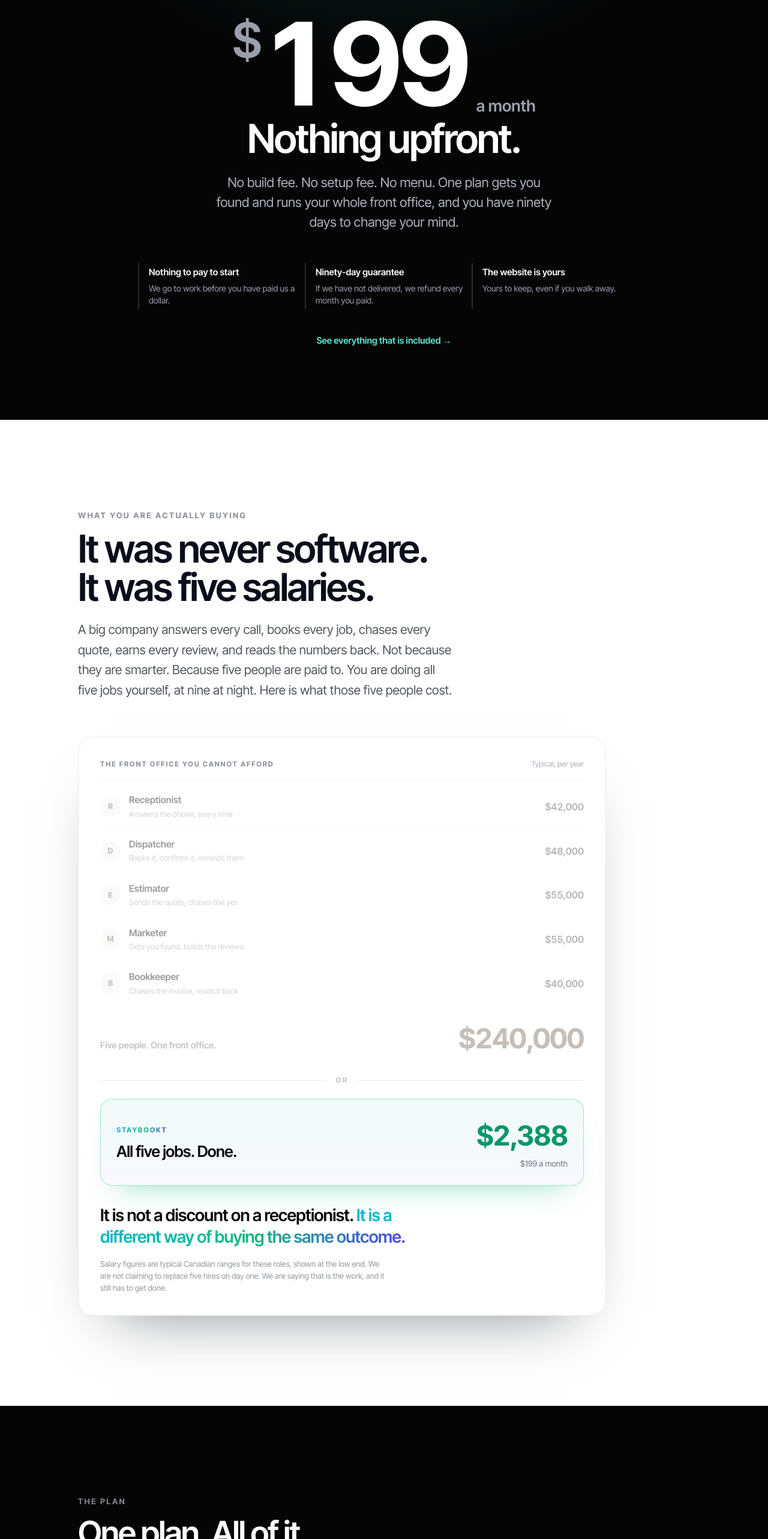
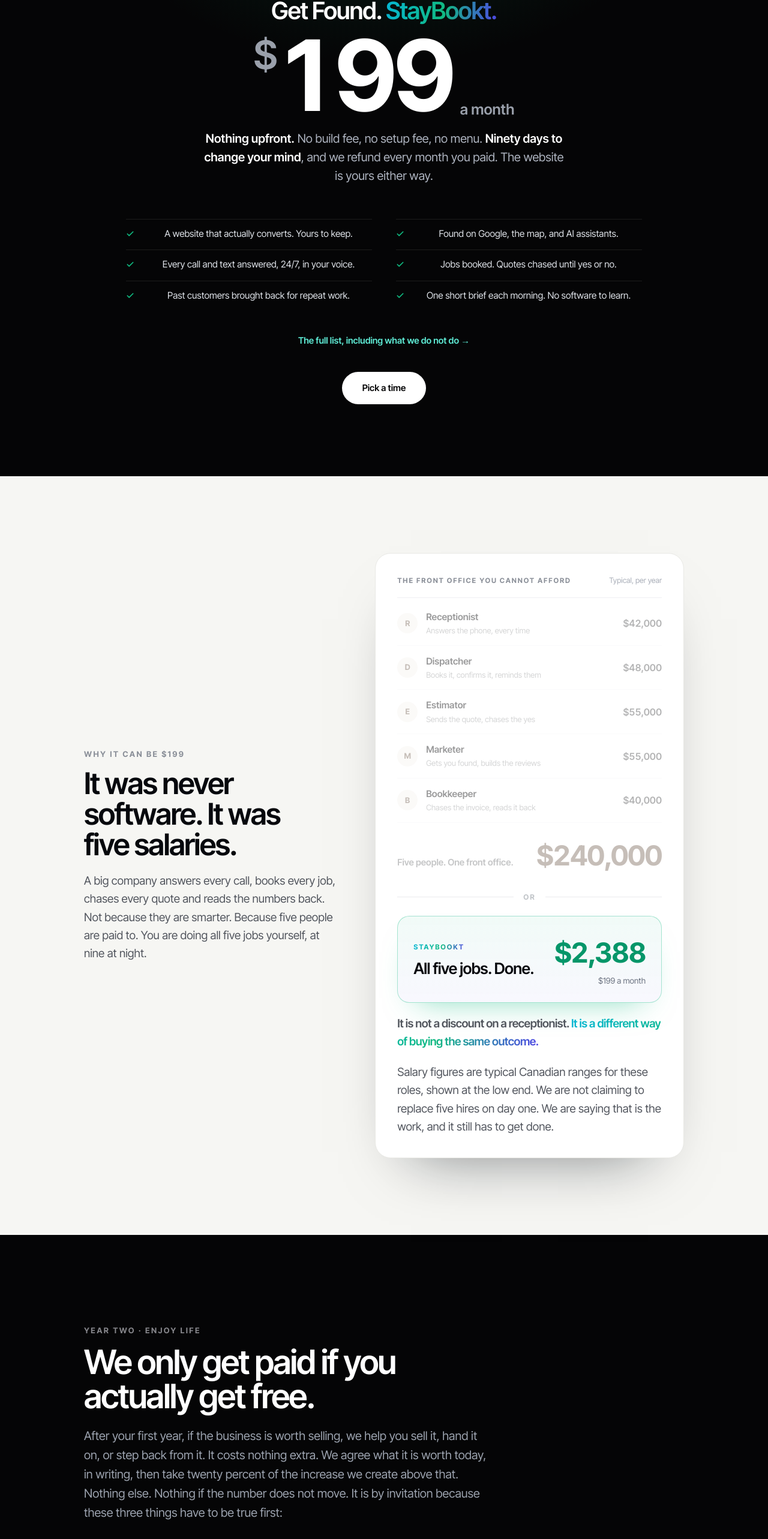
Before and after one commit to staybookt/staybookt-investor, a Next.js app: page /pricing in a window 1280 px wide. Shown: the part 180-2746 px from the top of the page at 60% size. Built offline with nearby package versions, Linux system fonts and the light colour scheme; no server answers.

Commit message:
Pricing: seven sections down to four. The whole offer now lands in one screen (Get Found. StayBookt. $199. Everything. Ninety days). Everything below only answers how that can be true. Also fixes the missing .v4 class that was making the wordmark's Bookt invisible on Pricing and About

```diff
--- a/app/pricing/page.tsx
+++ b/app/pricing/page.tsx
@@ -4,7 +4,7 @@ import { FiveSalaries, ValueShare } from '@/components/PricingScenes';
 import { START_LINK } from '@/lib/site';
 
 const SHARE =
-  'One plan. $199 a month, nothing upfront, ninety days to change your mind. It is not a discount on a receptionist. It is the five people you cannot hire.';
+  'Get Found and StayBookt. One plan, $199 a month, nothing upfront, ninety days to change your mind. It is not a discount on a receptionist. It is the five people you cannot hire.';
 
 export const metadata = {
   title: 'Pricing',
@@ -21,121 +21,94 @@ export const metadata = {
   twitter: { card: 'summary_large_image', title: 'Pricing · StayBookt', description: SHARE },
 };
 
-const INCLUDED = [
-  { t: 'A website that actually converts', b: 'Fast, built for a phone, hosted for you. Yours to keep.' },
-  { t: 'Found on Google, the map, and AI', b: 'Your listing rebuilt, ranked locally, reviews building every week.' },
-  { t: 'Every call and text answered', b: '24/7, in your voice. AI for the everyday, a real person for the unusual.' },
-  { t: 'Jobs booked, quotes chased', b: 'Onto your calendar, confirmed, reminded. Every quote followed until yes or no.' },
-  { t: 'Past customers brought back', b: 'Reviews, referrals, and the follow-up work booked before they drift.' },
-  { t: 'One short brief each morning', b: 'Thirty seconds. No dashboard. No software to learn.' },
+/* THE OFFER, ON ONE SCREEN.
+ * The page used to be seven sections and you had to assemble the deal yourself
+ * out of pieces scattered down a scroll. Now the entire thing is stated once, in
+ * the hero, and everything below it only answers "how can that be true." */
+const GETS = [
+  'A website that actually converts. Yours to keep.',
+  'Found on Google, the map, and AI assistants.',
+  'Every call and text answered, 24/7, in your voice.',
+  'Jobs booked. Quotes chased until yes or no.',
+  'Past customers brought back for repeat work.',
+  'One short brief each morning. No software to learn.',
 ];
 
 const THRESHOLDS = [
-  {
-    h: 'The business can run a week without you.',
-    p: 'Calls answered, jobs booked, quotes chased, whether you are on the tools, on a beach, or in a hospital bed. This is the one that actually moves the number.',
-  },
-  {
-    h: 'The revenue repeats.',
-    p: 'Service agreements and returning customers, not a pile of one-off jobs. A buyer pays a premium for revenue that shows up again next year.',
-  },
-  {
-    h: 'You want it.',
-    p: 'Plenty of owners never want to sell or step back, and that is a perfectly good answer. The plan stays exactly the same, at exactly the same price.',
-  },
+  'The business can run a week without you.',
+  'The revenue repeats, instead of starting from zero.',
+  'You actually want it. Plenty of owners never do.',
 ];
 
 const CSS = `
 .prc{background:#fff;color:var(--v4-ink);}
-.prc .wrap{width:100%;max-width:1100px;margin:0 auto;padding:0 clamp(20px,4vw,40px);}
-.prc .narrow{max-width:820px;margin:0 auto;}
+.prc .wrap{width:100%;max-width:1080px;margin:0 auto;padding:0 clamp(20px,4vw,40px);}
 .prc .eyebrow{font-size:13px;font-weight:700;letter-spacing:.18em;text-transform:uppercase;color:#8a8f98;}
 .prc h1,.prc h2,.prc h3{font-weight:600;letter-spacing:-.035em;color:var(--v4-ink);}
-.prc-btn{display:inline-flex;align-items:center;gap:8px;background:var(--v4-ink);color:#fff;font-size:15px;font-weight:600;border-radius:999px;padding:16px 32px;text-decoration:none;transition:transform .3s ease;}
+.prc-btn{display:inline-flex;align-items:center;gap:8px;background:var(--v4-ink);color:#fff;font-size:15px;font-weight:600;border-radius:999px;padding:16px 34px;text-decoration:none;transition:transform .3s ease;}
 .prc-btn:hover{transform:translateY(-1px);}
 .prc-btn.w{background:#fff;color:#050506;}
 
-/* ===== 1. HERO — the number is the hero. No aurora, no gradient headline. ===== */
-.prc-hero{position:relative;background:#050506;text-align:center;padding:clamp(150px,20vh,220px) 0 clamp(80px,10vw,120px);overflow:hidden;}
-.prc-hero::before{content:'';position:absolute;inset:0;background:radial-gradient(58% 48% at 50% 2%,rgba(16,185,129,.14),transparent 64%);pointer-events:none;}
+/* ===== 1. THE OFFER. All of it, in one screen. ===== */
+.prc-hero{position:relative;background:#050506;padding:clamp(140px,17vh,190px) 0 clamp(80px,10vw,120px);overflow:hidden;}
+.prc-hero::before{content:'';position:absolute;inset:0;background:radial-gradient(58% 46% at 50% 0%,rgba(16,185,129,.14),transparent 64%);pointer-events:none;}
 .prc-hero .wrap{position:relative;z-index:1;}
-.prc-hero .eyebrow{color:#c9cdd6;}
-.prnum{display:flex;align-items:flex-start;justify-content:center;gap:6px;margin-top:20px;color:#fff;font-weight:700;letter-spacing:-.05em;line-height:.9;font-size:clamp(84px,15vw,200px);font-variant-numeric:tabular-nums;}
-.prnum .d{font-size:.42em;font-weight:600;margin-top:.14em;color:#9aa0ab;}
-.prnum .per{align-self:flex-end;margin-bottom:.16em;margin-left:10px;font-size:.14em;font-weight:600;letter-spacing:0;color:#9aa0ab;}
-.prc-hero h1{margin-top:6px;font-size:clamp(34px,5.2vw,70px);line-height:1.02;color:#fff;}
-.prc-hero .lead{margin:22px auto 0;font-size:clamp(17px,2vw,22px);line-height:1.5;color:#aeb4c0;max-width:44ch;}
-.prfacts{display:grid;grid-template-columns:repeat(3,minmax(0,1fr));gap:14px;max-width:820px;margin:clamp(38px,5vw,52px) auto 0;text-align:left;}
-@media(max-width:720px){.prfacts{grid-template-columns:1fr;}}
-.prfacts>div{border-left:2px solid rgba(255,255,255,.16);padding:4px 0 4px 16px;}
-.prfacts b{display:block;font-size:15px;font-weight:600;color:#fff;}
-.prfacts span{display:block;margin-top:5px;font-size:14px;line-height:1.45;color:#98a0ae;}
-.prlink{margin-top:clamp(32px,4vw,42px);font-size:15px;}
-.prlink a{color:#5eead4;text-decoration:none;font-weight:600;}
-.prlink a:hover{text-decoration:underline;}
+.prc-hero .eyebrow{color:#c9cdd6;text-align:center;}
 
-/* ===== 2. THE LEDGER ===== */
-.prc-led{background:var(--v4-cream);padding:clamp(90px,12vw,150px) 0;}
-.prc-led .hd{max-width:760px;}
-.prc-led h2{margin-top:14px;font-size:clamp(32px,5vw,64px);line-height:1.0;max-width:15ch;}
-.prc-led .hd p{margin-top:22px;font-size:clamp(17px,1.95vw,21px);line-height:1.6;color:#52565e;max-width:52ch;}
-.prc-led .stage{margin-top:clamp(40px,5vw,60px);max-width:880px;}
+.plan{margin-top:16px;text-align:center;}
+.plan .nm{font-size:clamp(24px,3.2vw,40px);font-weight:600;letter-spacing:-.03em;color:#fff;line-height:1.1;}
+.plan .nm .sb{background:linear-gradient(100deg,#06b6d4,#10b981 52%,#4f46e5);-webkit-background-clip:text;background-clip:text;color:transparent;}
+.prnum{display:flex;align-items:flex-start;justify-content:center;gap:4px;margin-top:14px;color:#fff;font-weight:700;letter-spacing:-.05em;line-height:.88;font-size:clamp(76px,13vw,164px);font-variant-numeric:tabular-nums;}
+.prnum .d{font-size:.4em;font-weight:600;margin-top:.15em;color:#9aa0ab;}
+.prnum .per{align-self:flex-end;margin-bottom:.18em;margin-left:10px;font-size:.15em;font-weight:600;letter-spacing:0;color:#9aa0ab;}
+.plan .terms{margin-top:18px;font-size:clamp(16px,1.9vw,20px);line-height:1.55;color:#aeb4c0;max-width:52ch;margin-left:auto;margin-right:auto;}
+.plan .terms b{color:#fff;font-weight:600;}
 
-/* ===== 3. INCLUDED ===== */
-.prc-inc{background:#050506;padding:clamp(90px,12vw,150px) 0;}
-.prc-inc .eyebrow{color:#86868b;}
-.prc-inc h2{margin-top:14px;font-size:clamp(30px,4.4vw,54px);line-height:1.04;color:#fff;max-width:16ch;}
-.prc-inc .grid{display:grid;grid-template-columns:1fr 1fr;gap:clamp(20px,3vw,36px) clamp(30px,5vw,64px);margin-top:clamp(40px,5vw,58px);}
-@media(max-width:760px){.prc-inc .grid{grid-template-columns:1fr;}}
-.prc-inc .it{display:grid;grid-template-columns:22px minmax(0,1fr);gap:14px;align-items:start;padding:18px 0;border-top:1px solid rgba(255,255,255,.09);}
-.prc-inc .ck{width:22px;height:22px;border-radius:50%;background:rgba(16,185,129,.16);display:flex;align-items:center;justify-content:center;margin-top:2px;}
-.prc-inc .it b{display:block;font-size:16.5px;font-weight:600;color:#f5f5f7;letter-spacing:-.01em;}
-.prc-inc .it span{display:block;margin-top:6px;font-size:14.5px;line-height:1.5;color:#9aa0ab;}
-.prc-inc .more{margin-top:clamp(32px,4vw,44px);font-size:15px;}
-.prc-inc .more a{color:#5eead4;text-decoration:none;font-weight:600;}
+/* what you get, right here, not three sections away */
+.gets{display:grid;grid-template-columns:repeat(2,minmax(0,1fr));gap:2px 40px;max-width:860px;margin:clamp(40px,5vw,56px) auto 0;}
+@media(max-width:720px){.gets{grid-template-columns:1fr;}}
+.gets .g{display:grid;grid-template-columns:20px minmax(0,1fr);gap:12px;align-items:start;padding:13px 0;border-top:1px solid rgba(255,255,255,.09);font-size:15.5px;line-height:1.45;color:#dfe3e9;}
+.gets .g svg{margin-top:4px;}
+.prc-hero .more{margin-top:clamp(30px,4vw,40px);text-align:center;font-size:15px;}
+.prc-hero .more a{color:#5eead4;text-decoration:none;font-weight:600;}
+.prc-hero .more a:hover{text-decoration:underline;}
+.prc-hero .cta{margin-top:clamp(30px,4vw,40px);text-align:center;}
 
-/* ===== 4. GUARANTEE ===== */
-.prc-gtee{background:#fff;padding:clamp(100px,13vw,170px) 0;text-align:center;}
-.prc-gtee h2{font-size:clamp(34px,5.6vw,76px);line-height:1.0;max-width:14ch;margin:14px auto 0;}
-.prc-gtee p{margin:26px auto 0;font-size:clamp(17px,2vw,21px);line-height:1.6;color:#52565e;max-width:56ch;}
+/* ===== 2. WHY IT CAN BE $199 ===== */
+.prc-led{background:var(--v4-cream);padding:clamp(80px,10vw,130px) 0;}
+.prc-led .two{display:grid;grid-template-columns:minmax(0,.9fr) minmax(0,1.1fr);gap:clamp(32px,5vw,72px);align-items:center;}
+@media(max-width:940px){.prc-led .two{grid-template-columns:1fr;gap:36px;}}
+.prc-led h2{margin-top:14px;font-size:clamp(30px,3.9vw,52px);line-height:1.02;max-width:13ch;}
+.prc-led p{margin-top:20px;font-size:clamp(16px,1.75vw,19px);line-height:1.6;color:#52565e;max-width:44ch;}
 
-/* ===== 5. THE INVITATION ===== */
-.prc-inv{background:#050506;padding:clamp(90px,12vw,150px) 0;}
-.prc-inv .eyebrow{color:#86868b;}
-.prc-inv h2{margin-top:14px;font-size:clamp(30px,4.6vw,58px);line-height:1.03;color:#fff;max-width:18ch;}
-.prc-inv .p{margin-top:22px;font-size:clamp(17px,1.95vw,21px);line-height:1.6;color:#9ba2ae;max-width:56ch;}
-.prc-inv ol{list-style:none;margin:clamp(38px,5vw,54px) 0 0;padding:0;max-width:800px;}
-.prc-inv li{display:grid;grid-template-columns:38px minmax(0,1fr);gap:16px;padding:26px 0;border-top:1px solid rgba(255,255,255,.1);}
-.prc-inv li .n{font-size:13px;font-weight:700;letter-spacing:.1em;color:#5c6470;padding-top:6px;}
-.prc-inv li h3{font-size:clamp(19px,2.2vw,26px);line-height:1.25;color:#fff;}
-.prc-inv li p{margin-top:10px;font-size:16px;line-height:1.6;color:#9ba2ae;max-width:54ch;}
-.prc-inv .note{margin-top:clamp(34px,4vw,46px);padding-left:22px;border-left:3px solid #f59e0b;font-size:clamp(18px,2.1vw,24px);font-weight:600;letter-spacing:-.02em;line-height:1.35;color:#fff;max-width:44ch;}
+/* ===== 3. YEAR TWO. The upside deal. ===== */
+.prc-vs{background:#050506;padding:clamp(90px,12vw,150px) 0;}
+.prc-vs .eyebrow{color:#86868b;}
+.prc-vs h2{margin-top:14px;font-size:clamp(30px,4.4vw,56px);line-height:1.03;color:#fff;max-width:16ch;}
+.prc-vs .p{margin-top:20px;font-size:clamp(16px,1.85vw,20px);line-height:1.6;color:#9ba2ae;max-width:58ch;}
+.prc-vs .thr{display:grid;grid-template-columns:repeat(3,minmax(0,1fr));gap:14px;margin-top:clamp(30px,4vw,40px);}
+@media(max-width:760px){.prc-vs .thr{grid-template-columns:1fr;}}
+.prc-vs .thr div{border-left:2px solid rgba(245,158,11,.5);padding:2px 0 2px 14px;font-size:14.5px;line-height:1.5;color:#c7ccd6;}
+.prc-vs .stage{margin-top:clamp(38px,4.5vw,52px);}
+.prc-vs .cmp{margin-top:clamp(28px,3.4vw,38px);display:grid;grid-template-columns:repeat(3,minmax(0,1fr));gap:12px;}
+@media(max-width:760px){.prc-vs .cmp{grid-template-columns:1fr;}}
+.prc-vs .cmp>div{border:1px solid rgba(255,255,255,.1);border-radius:16px;padding:18px 20px;}
+.prc-vs .cmp .who{font-size:11.5px;font-weight:700;letter-spacing:.14em;text-transform:uppercase;color:#86868b;}
+.prc-vs .cmp .amt{margin-top:7px;font-size:clamp(19px,2.2vw,24px);font-weight:700;letter-spacing:-.025em;color:#fff;}
+.prc-vs .cmp .of{margin-top:6px;font-size:13.5px;line-height:1.5;color:#9aa0ab;}
+.prc-vs .cmp .us{border-color:rgba(16,185,129,.45);background:rgba(16,185,129,.06);}
+.prc-vs .cmp .us .amt{color:#5eead4;}
 
-/* ===== 6. VALUE SHARE ===== */
-.prc-vs{background:var(--v4-cream);padding:clamp(90px,12vw,150px) 0;}
-.prc-vs .hd{max-width:760px;}
-.prc-vs h2{margin-top:14px;font-size:clamp(30px,4.6vw,58px);line-height:1.03;max-width:16ch;}
-.prc-vs .hd p{margin-top:22px;font-size:clamp(17px,1.95vw,21px);line-height:1.6;color:#52565e;max-width:56ch;}
-.prc-vs .stage{margin-top:clamp(40px,5vw,58px);max-width:880px;}
-.prc-vs .cmp{margin-top:clamp(34px,4vw,46px);display:grid;grid-template-columns:repeat(3,minmax(0,1fr));gap:14px;max-width:880px;}
-@media(max-width:760px){.prc-vs .cmp{grid-template-columns:1fr;}}
-.prc-vs .cmp>div{background:#fff;border:1px solid #e9e9e5;border-radius:18px;padding:20px 22px;}
-.prc-vs .cmp .who{font-size:12px;font-weight:700;letter-spacing:.14em;text-transform:uppercase;color:#9298a1;}
-.prc-vs .cmp .amt{margin-top:8px;font-size:clamp(20px,2.4vw,26px);font-weight:700;letter-spacing:-.025em;color:var(--v4-ink);}
-.prc-vs .cmp .of{margin-top:6px;font-size:14px;line-height:1.5;color:#6b7280;}
-.prc-vs .cmp .us{border-color:rgba(16,185,129,.4);box-shadow:0 20px 44px -30px rgba(16,185,129,.6);}
-.prc-vs .cmp .us .amt{color:#059669;}
-
-/* ===== 7. CLOSER ===== */
-.prc-close{background:#050506;text-align:center;padding:clamp(100px,14vw,180px) 0;}
-.prc-close h2{font-size:clamp(32px,5vw,66px);line-height:1.02;color:#fff;max-width:16ch;margin:0 auto;}
-.prc-close p{margin:22px auto 0;font-size:clamp(17px,2vw,21px);line-height:1.55;color:#aeb4c0;max-width:46ch;}
+/* ===== 4. CLOSER ===== */
+.prc-close{background:#fff;text-align:center;padding:clamp(100px,14vw,180px) 0;}
+.prc-close h2{font-size:clamp(34px,5.4vw,72px);line-height:1.0;max-width:16ch;margin:0 auto;}
+.prc-close p{margin:24px auto 0;font-size:clamp(17px,2vw,21px);line-height:1.55;color:#52565e;max-width:46ch;}
 .prc-close .cta{margin-top:36px;}
 `;
 
-function Check() {
+function Tick() {
   return (
-    <svg width="12" height="12" viewBox="0 0 24 24" fill="none" stroke="#10b981" strokeWidth={3.2} aria-hidden="true">
+    <svg width="14" height="14" viewBox="0 0 24 24" fill="none" stroke="#10b981" strokeWidth={3} aria-hidden="true">
       <path strokeLinecap="round" strokeLinejoin="round" d="M4 12l5 5L20 6" />
     </svg>
   );
@@ -143,139 +116,85 @@ function Check() {
 
 export default function PricingPage() {
   return (
-    <main className="prc">
+    <main className="prc v4">
       <style>{CSS}</style>
       <Nav />
 
-      {/* 1 — THE NUMBER */}
+      {/* 1 — THE OFFER, COMPLETE, ON ONE SCREEN */}
       <header className="prc-hero">
         <div className="wrap">
-          <div className="eyebrow">Pricing</div>
+          <div className="eyebrow">One plan</div>
+
+          <div className="plan">
+            <div className="nm">
+              Get Found. <span className="sb">StayBookt.</span>
+            </div>
+
             <div className="prnum">
               <span className="d">$</span>199
               <span className="per">a month</span>
             </div>
-          <h1>Nothing upfront.</h1>
-          <p className="lead">
-            No build fee. No setup fee. No menu. One plan gets you found and runs your whole front
-            office, and you have ninety days to change your mind.
+
+            <p className="terms">
+              <b>Nothing upfront.</b> No build fee, no setup fee, no menu. <b>Ninety days to change
+              your mind</b>, and we refund every month you paid. The website is yours either way.
             </p>
-          <div className="prfacts">
-            <div>
-              <b>Nothing to pay to start</b>
-              <span>We go to work before you have paid us a dollar.</span>
+
+            <div className="gets">
+              {GETS.map((g) => (
+                <div className="g" key={g}>
+                  <Tick />
+                  <span>{g}</span>
                 </div>
-            <div>
-              <b>Ninety-day guarantee</b>
-              <span>If we have not delivered, we refund every month you paid.</span>
+              ))}
             </div>
-            <div>
-              <b>The website is yours</b>
-              <span>Yours to keep, even if you walk away.</span>
+
+            <p className="more">
+              <a href="/whats-included">The full list, including what we do not do &rarr;</a>
+            </p>
+
+            <div className="cta">
+              <a className="prc-btn w" href={START_LINK}>Pick a time</a>
             </div>
           </div>
-          <p className="prlink">
-            <a href="/whats-included">See everything that is included &rarr;</a>
-          </p>
         </div>
       </header>
 
-      {/* 2 — THE LEDGER: the five salaries, counted out */}
+      {/* 2 — WHY IT CAN BE $199 */}
       <section className="prc-led">
         <div className="wrap">
-          <div className="hd">
-            <div className="eyebrow">What you are actually buying</div>
+          <div className="two">
+            <div>
+              <div className="eyebrow">Why it can be $199</div>
               <h2>It was never software. It was five salaries.</h2>
               <p>
-              A big company answers every call, books every job, chases every quote, earns every
-              review, and reads the numbers back. Not because they are smarter. Because five people
-              are paid to. You are doing all five jobs yourself, at nine at night. Here is what those
-              five people cost.
+                A big company answers every call, books every job, chases every quote and reads the
+                numbers back. Not because they are smarter. Because five people are paid to. You are
+                doing all five jobs yourself, at nine at night.
               </p>
             </div>
-          <div className="stage">
             <FiveSalaries />
           </div>
         </div>
       </section>
 
-      {/* 3 — WHAT THE PLAN IS */}
-      <section className="prc-inc">
-        <div className="wrap">
-          <div className="eyebrow">The plan</div>
-          <h2>One plan. All of it.</h2>
-          <div className="grid">
-            {INCLUDED.map((i) => (
-              <div className="it" key={i.t}>
-                <span className="ck"><Check /></span>
-                <div>
-                  <b>{i.t}</b>
-                  <span>{i.b}</span>
-                </div>
-              </div>
-            ))}
-          </div>
-          <p className="more">
-            <a href="/whats-included">The full list, including what we do not do &rarr;</a>
-          </p>
-        </div>
-      </section>
-
-      {/* 4 — THE GUARANTEE */}
-      <section className="prc-gtee">
-        <div className="wrap narrow">
-          <div className="eyebrow">Our guarantee</div>
-          <h2>Ninety days to change your mind.</h2>
-          <p>
-            Give us ninety days. If we have not answered your calls, booked your jobs, and shown you
-            the work in black and white, say the word and we refund every month you paid. No forms,
-            no argument. The website is yours to keep either way. We ask for the year because that is
-            how long it takes to build something worth keeping, not because we need you locked in.
-          </p>
-        </div>
-      </section>
-
-      {/* 5 — THE INVITATION */}
-      <section className="prc-inv">
-        <div className="wrap">
-          <div className="eyebrow">Enjoy Life &middot; by invitation</div>
-          <h2>&ldquo;By invitation&rdquo; is not a velvet rope.</h2>
-          <p className="p">
-            It is a threshold, and it costs nothing extra. Enjoy Life only works when there is
-            actually something worth selling, and after a year of us running your front office there
-            usually is. We are the ones who have to earn it. Here is what has to be true before we
-            will raise it with you.
-          </p>
-          <ol>
-            {THRESHOLDS.map((t, i) => (
-              <li key={t.h}>
-                <span className="n">{String(i + 1).padStart(2, '0')}</span>
-                <div>
-                  <h3>{t.h}</h3>
-                  <p>{t.p}</p>
-                </div>
-              </li>
-            ))}
-          </ol>
-          <div className="note">
-            You will never have to ask for it. If you get there, we will bring it up. If the year
-            does not get you there, we will tell you that too.
-          </div>
-        </div>
-      </section>
-
-      {/* 6 — THE VALUE SHARE */}
+      {/* 3 — YEAR TWO: the upside deal, and the calculator */}
       <section className="prc-vs">
         <div className="wrap">
-          <div className="hd">
-            <div className="eyebrow">How the value share works</div>
+          <div className="eyebrow">Year two &middot; Enjoy Life</div>
           <h2>We only get paid if you actually get free.</h2>
-            <p>
-              On day one we agree what the business is worth, independently and in writing. That is
-              the baseline. Then we go to work on the things that move it. When you sell, hand it on,
-              or settle up, we take twenty percent of the increase above that baseline, and nothing
-              else. Drag it and see.
+          <p className="p">
+            After your first year, if the business is worth selling, we help you sell it, hand it on,
+            or step back from it. It costs nothing extra. We agree what it is worth today, in
+            writing, then take twenty percent of the increase we create above that. Nothing else.
+            Nothing if the number does not move. It is by invitation because these three things have
+            to be true first:
           </p>
+
+          <div className="thr">
+            {THRESHOLDS.map((t) => (
+              <div key={t}>{t}</div>
+            ))}
           </div>
 
           <div className="stage">
@@ -286,7 +205,7 @@ export default function PricingPage() {
             <div>
               <div className="who">A broker</div>
               <div className="amt">8&ndash;12%</div>
-              <div className="of">Of your entire sale price, for showing up at the end.</div>
+              <div className="of">Of your whole sale price, for showing up at the end.</div>
             </div>
             <div>
               <div className="who">A franchise</div>
@@ -302,7 +221,7 @@ export default function PricingPage() {
         </div>
       </section>
 
-      {/* 7 — CLOSER */}
+      {/* 4 — CLOSER */}
       <section className="prc-close">
         <div className="wrap">
           <h2>Not sure it is for you?</h2>
@@ -311,7 +230,7 @@ export default function PricingPage() {
             you straight whether it is a fit.
           </p>
           <div className="cta">
-            <a className="prc-btn w" href={START_LINK}>Pick a time</a>
+            <a className="prc-btn" href={START_LINK}>Pick a time</a>
           </div>
         </div>
       </section>
```
Lines whose indentation alone changed are shown as unchanged.
